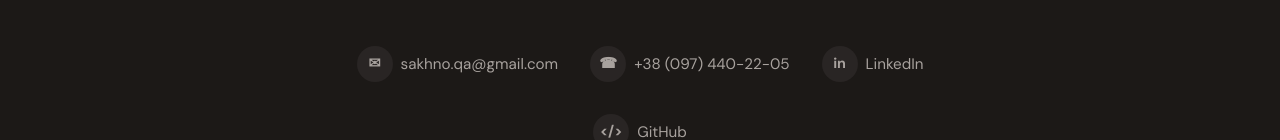
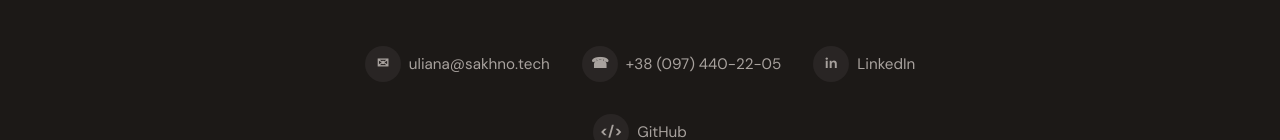
Before and after one commit to VelenShell/My_site, a plain HTML site: page index.html in a window 1280 px wide. Shown: the part 6421-6561 px from the top of the page. Drawn offline with Linux system fonts and the light colour scheme.

Commit message:
Switch contact email to uliana@sakhno.tech

```diff
--- a/index.html
+++ b/index.html
@@ -409,14 +409,14 @@ Open to remote roles with international teams (B2B contract): AI Quality Enginee
 LLM Evaluation, AI Guardrails &amp; Safety.
 </p>
 
-<a href="mailto:sakhno.qa@gmail.com" class="btn btn--primary btn--large">
+<a href="mailto:uliana@sakhno.tech" class="btn btn--primary btn--large">
 Say Hello
 </a>
 
 <div class="contact__links">
-<a href="mailto:sakhno.qa@gmail.com" class="contact__link">
+<a href="mailto:uliana@sakhno.tech" class="contact__link">
 <span class="contact__link-icon">✉</span>
-sakhno.qa@gmail.com
+uliana@sakhno.tech
 </a>
 <a href="tel:+380974402205" class="contact__link">
 <span class="contact__link-icon">☎</span>
```
Also changed, not shown: 2 other files.
